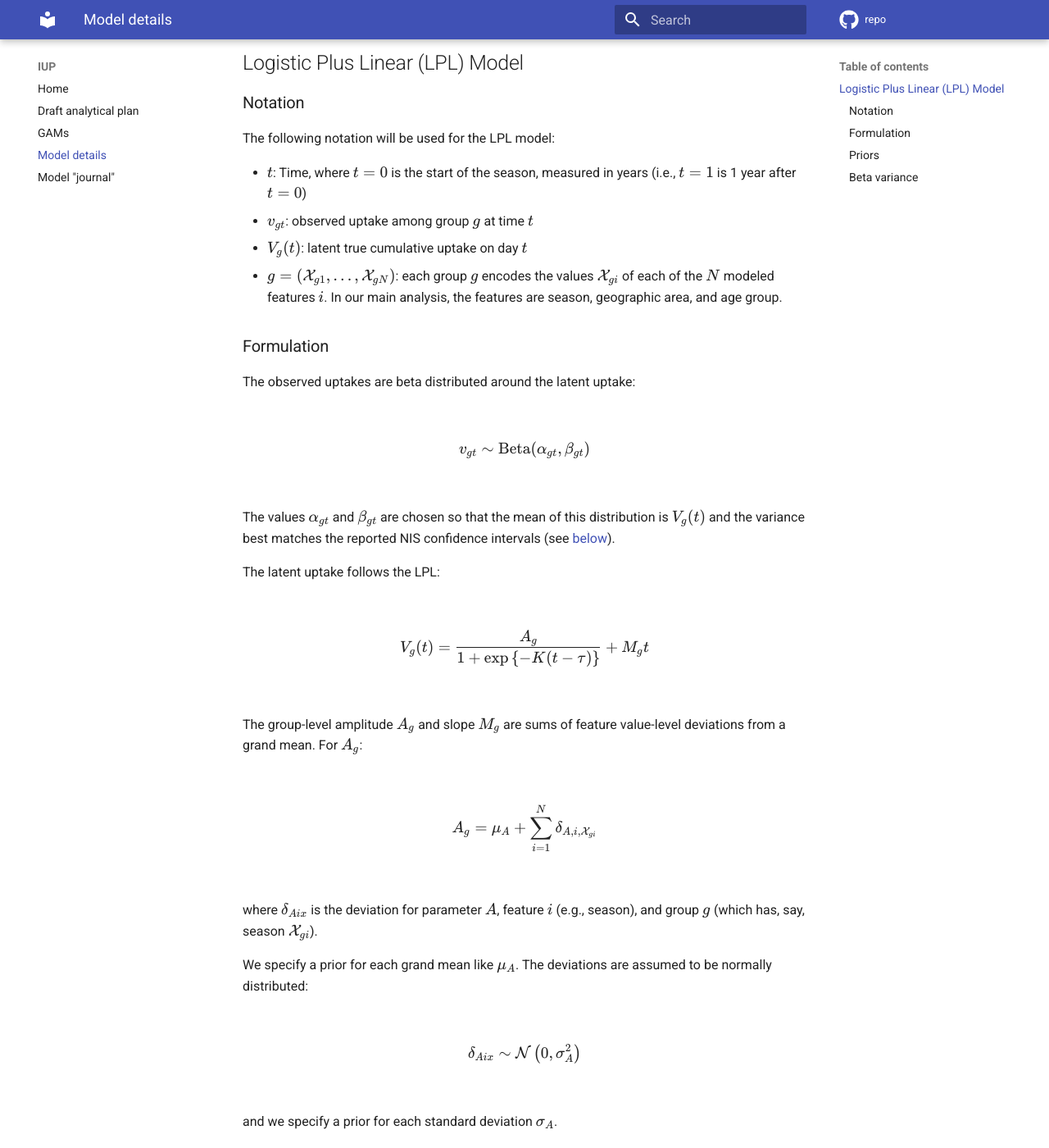
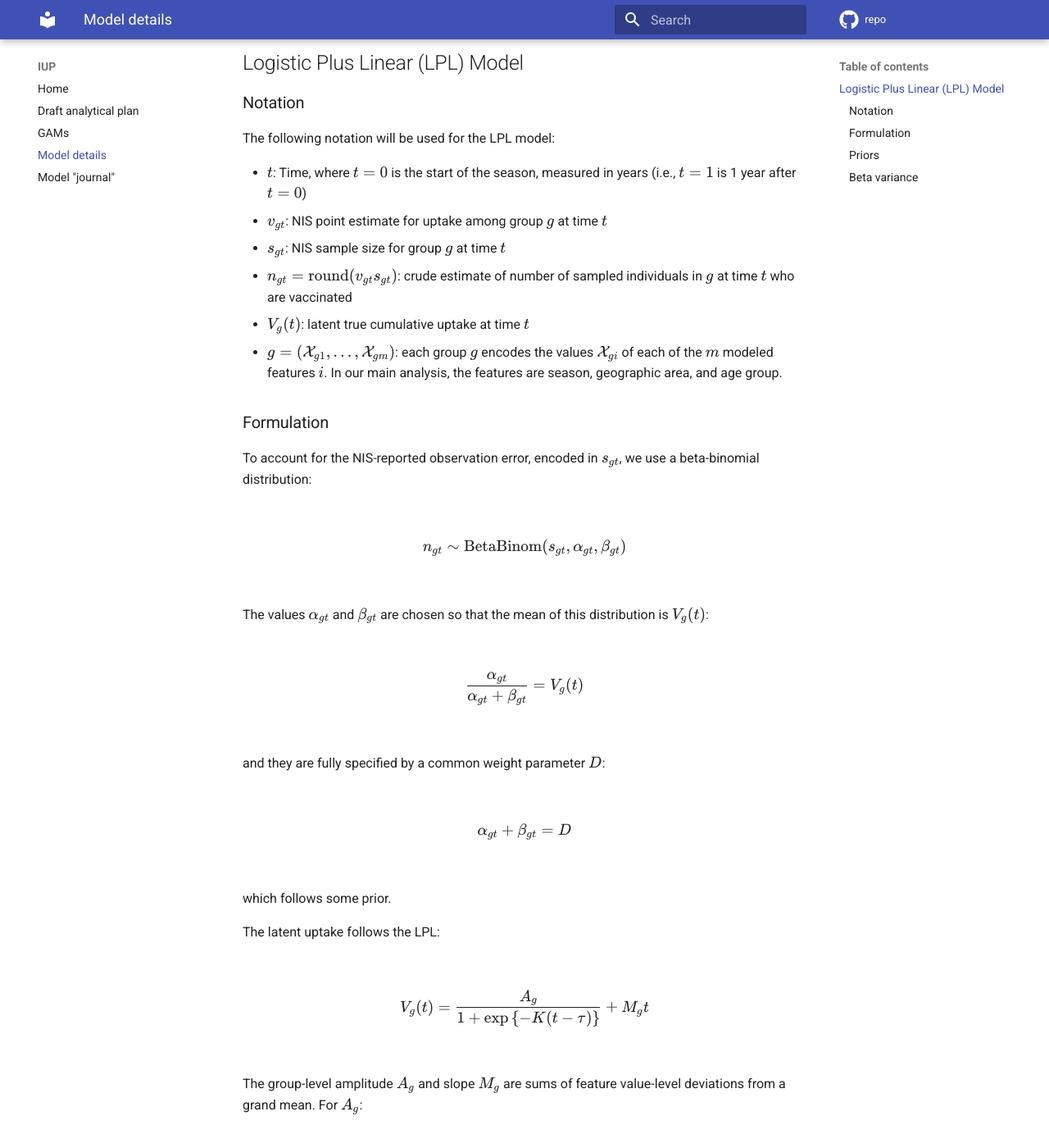
Before and after one commit to CDCgov/cfa-immunization-uptake-projection, an MkDocs documentation site: the page built from docs/model_details.md, in a window 1280 px wide and 1400 px high, scrolled down 263 px. Shown: the whole window at 82% size. Built offline with MkDocs 1.6.1 and Material for MkDocs 9.7.7, drawn with Linux system fonts in a browser that asks for light colours; comment, search, counter and statistics services are not loaded; some of the changed text lies outside the part shown.

Commit message:
Update model details to match code

````diff
--- a/docs/model_details.md
+++ b/docs/model_details.md
@@ -9,19 +9,33 @@ These are the mathematical details of the models used to capture and forecast va
 The following notation will be used for the LPL model:
 
 - $t$: Time, where $t=0$ is the start of the season, measured in years (i.e., $t=1$ is 1 year after $t=0$)
-- $v_{gt}$: observed uptake among group $g$ at time $t$
-- $V_g(t)$: latent true cumulative uptake on day $t$
-- $g = (\mathcal{X}_{g1}, \ldots, \mathcal{X}_{gN})$: each group $g$ encodes the values $\mathcal{X}_{gi}$ of each of the $N$ modeled features $i$. In our main analysis, the features are season, geographic area, and age group.
+- $v_{gt}$: NIS point estimate for uptake among group $g$ at time $t$
+- $s_{gt}$: NIS sample size for group $g$ at time $t$
+- $n_{gt} = \mathrm{round}(v_{gt} s_{gt})$: crude estimate of number of sampled individuals in $g$ at time $t$ who are vaccinated
+- $V_g(t)$: latent true cumulative uptake at time $t$
+- $g = (\mathcal{X}_{g1}, \ldots, \mathcal{X}_{gm})$: each group $g$ encodes the values $\mathcal{X}_{gi}$ of each of the $m$ modeled features $i$. In our main analysis, the features are season, geographic area, and age group.
 
 ### Formulation
 
-The observed uptakes are beta distributed around the latent uptake:
+To account for the NIS-reported observation error, encoded in $s_{gt}$, we use a beta-binomial distribution:
 
-```math
-v_{gt} \sim \mathrm{Beta}(\alpha_{gt}, \beta_{gt})
-```
+$$
+n_{gt} \sim \mathrm{BetaBinom}(s_{gt}, \alpha_{gt}, \beta_{gt})
+$$
 
-The values $\alpha_{gt}$ and $\beta_{gt}$ are chosen so that the mean of this distribution is $V_g(t)$ and the variance best matches the reported NIS confidence intervals (see [below](#beta-variance)).
+The values $\alpha_{gt}$ and $\beta_{gt}$ are chosen so that the mean of this distribution is $V_g(t)$:
+
+$$
+\frac{\alpha_{gt}}{\alpha_{gt} + \beta_{gt}} = V_g(t)
+$$
+
+and they are fully specified by a common weight parameter $D$:
+
+$$
+\alpha_{gt} + \beta_{gt} = D
+$$
+
+which follows some prior.
 
 The latent uptake follows the LPL:
 
@@ -32,7 +46,7 @@ $$
 The group-level amplitude $A_g$ and slope $M_g$ are sums of feature value-level deviations from a grand mean. For $A_g$:
 
 $$
-A_g = \mu_A + \sum_{i=1}^N \delta_{A,i,\mathcal{X}_{gi}}
+A_g = \mu_A + \sum_{i=1}^m \delta_{A,i,\mathcal{X}_{gi}}
 $$
 
 where $\delta_{Aix}$ is the deviation for parameter $A$, feature $i$ (e.g., season), and group $g$ (which has, say, season $\mathcal{X}_{gi}$).
````
Also changed, not shown: other parts of docs/model_details.md (+1 -0 lines).
